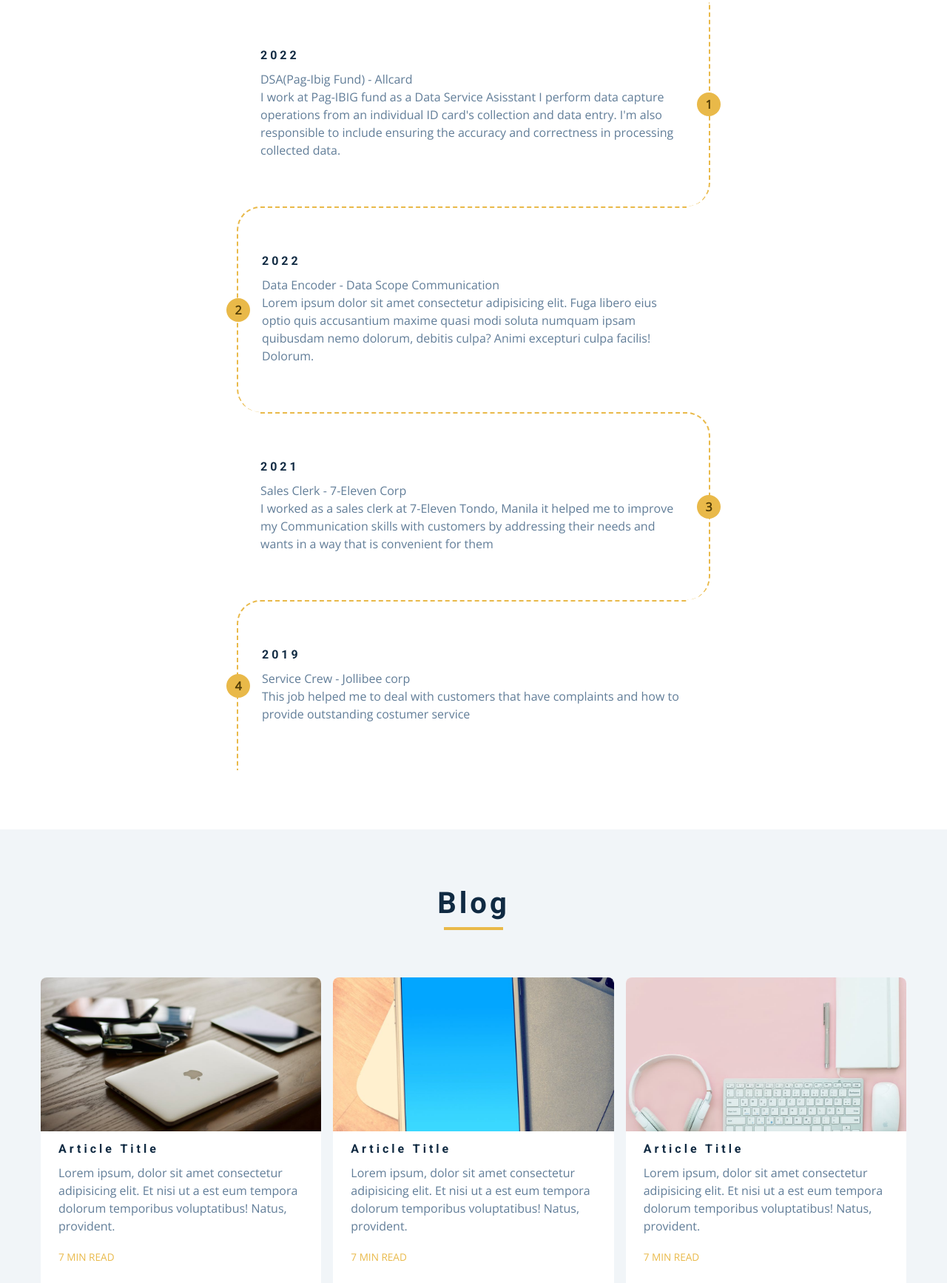
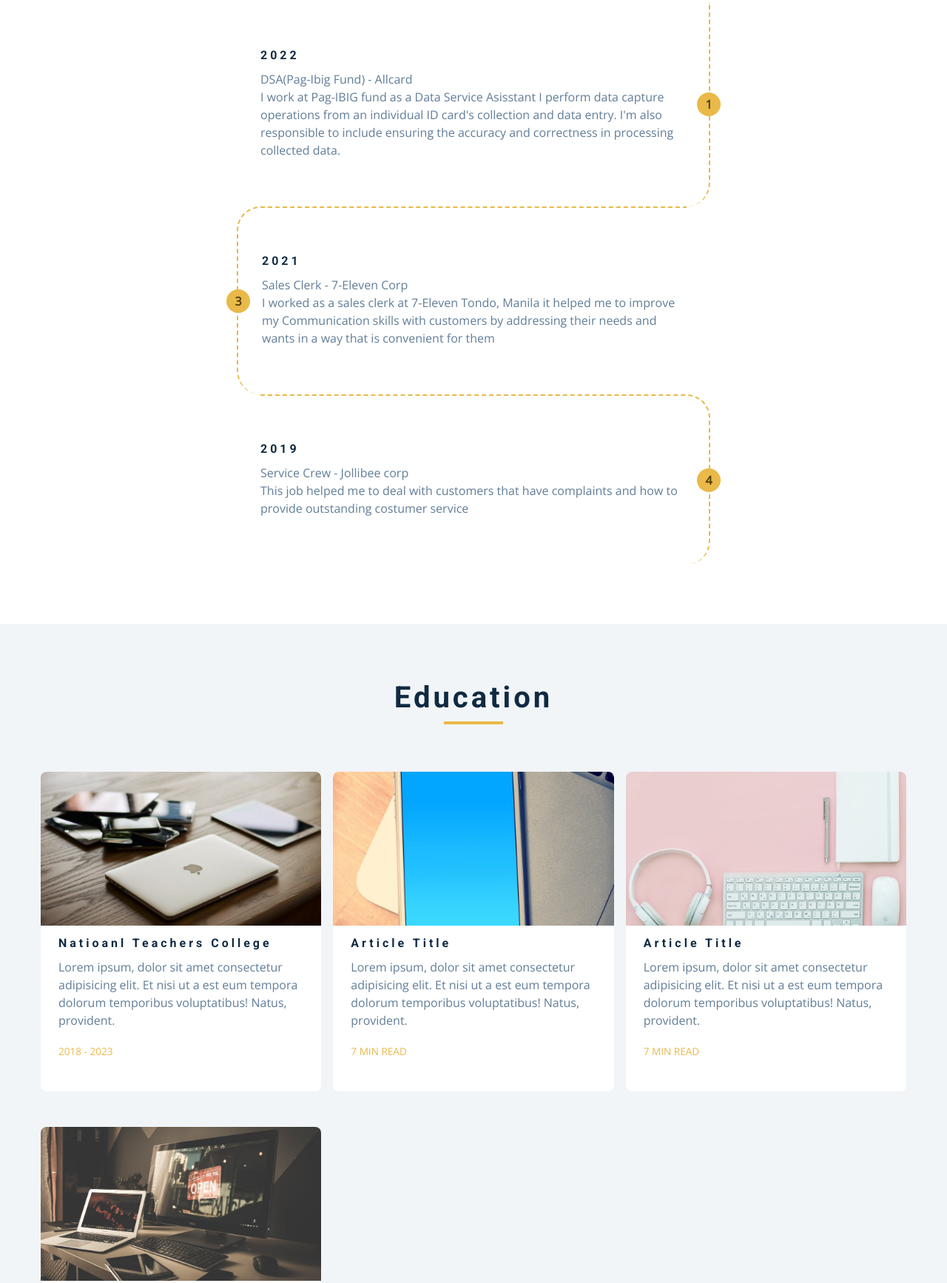
Before and after one commit to Marcos1716/Marcos-Portfolio, a plain HTML site: page index.html in a window 1280 px wide. Shown: the part 4470-6204 px from the top of the page at 74% size. Drawn offline with nearby package versions, Linux system fonts and the light colour scheme.

Commit message:
add educaton

```diff
--- a/index.html
+++ b/index.html
@@ -424,19 +424,7 @@
           <span class="number"> 1 </span>
         </article>
         <!-- end of  single timeline item -->
-        <!-- single timeline item -->
-        <article class="timeline-item">
-          <h4>2022</h4>
-          <p class="works-name">Data Encoder - Data Scope Communication</p>
-          <p>
-            Lorem ipsum dolor sit amet consectetur adipisicing elit. Fuga libero
-            eius optio quis accusantium maxime quasi modi soluta numquam ipsam
-            quibusdam nemo dolorum, debitis culpa? Animi excepturi culpa
-            facilis! Dolorum.
-          </p>
-          <span class="number"> 2 </span>
-        </article>
-        <!-- end of  single timeline item -->
+
         <!-- single timeline item -->
         <article class="timeline-item">
           <h4>2021</h4>
@@ -467,7 +455,7 @@
     <section class="section blog">
       <!-- section title -->
       <div class="section-title">
-        <h2>blog</h2>
+        <h2>Education</h2>
         <div class="underline"></div>
       </div>
       <!--end of section title -->
@@ -478,14 +466,14 @@
           <div class="card-side card-front">
             <img src="./images/project-1.jpeg" alt="" />
             <div class="card-info">
-              <h4>article title</h4>
+              <h4>Natioanl Teachers College</h4>
               <p>
                 Lorem ipsum, dolor sit amet consectetur adipisicing elit. Et
                 nisi ut a est eum tempora dolorum temporibus voluptatibus!
                 Natus, provident.
               </p>
               <div class="card-footer">
-                <p>7 min read</p>
+                <p>2018 - 2023</p>
               </div>
             </div>
           </div>
```
